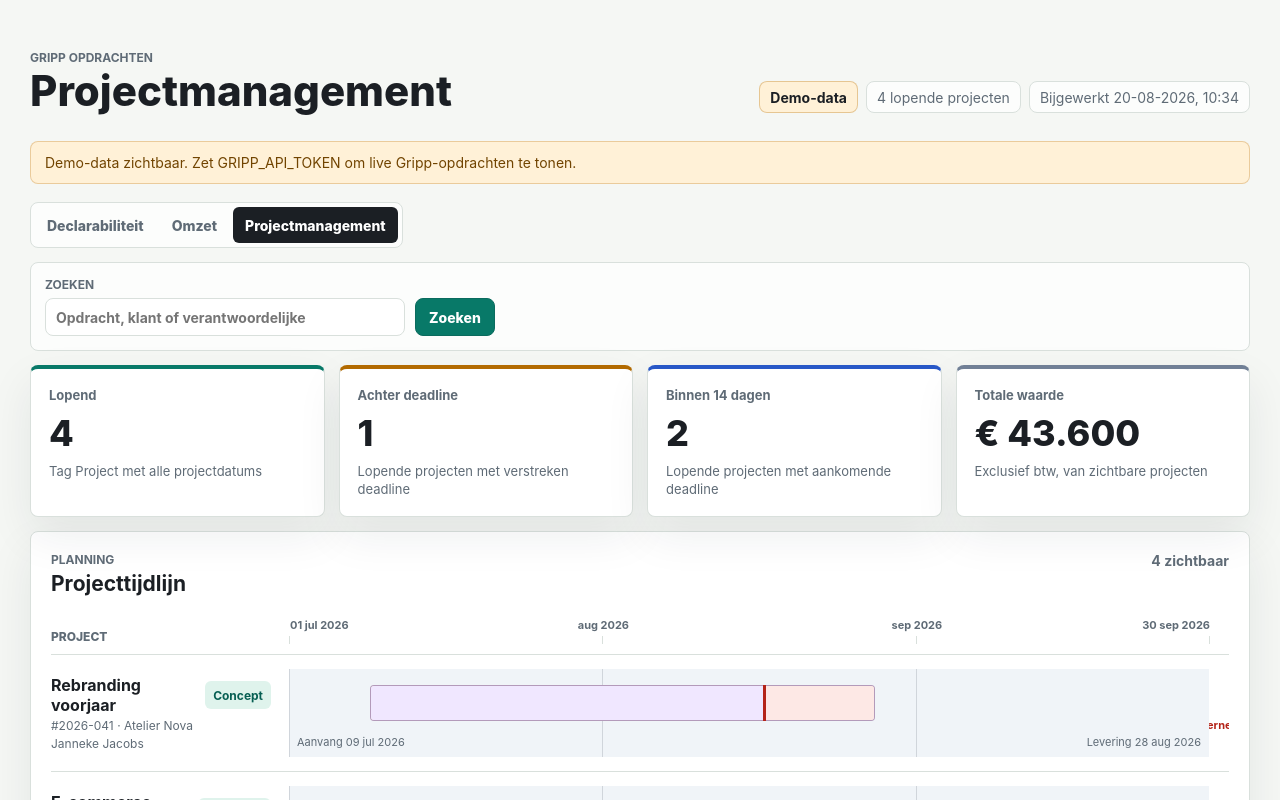
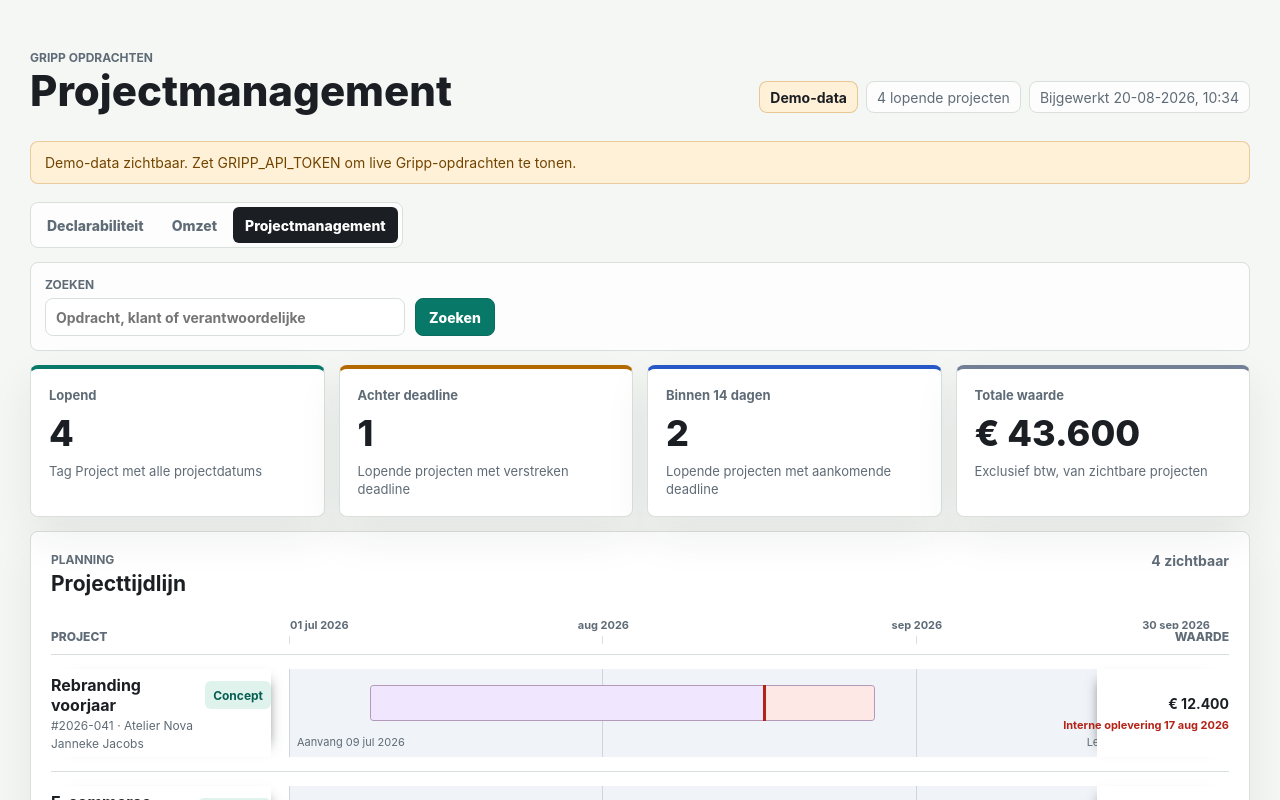
Before and after one commit to maxancedecot/GrippMCP, a Next.js app: page /projectmanagement in a window 1280 px wide. Shown: the top 800 px of the page. Built offline with nearby package versions, Linux system fonts and the light colour scheme.

Commit message:
Keep project details fixed during timeline scrolling

```diff
--- a/app/globals.css
+++ b/app/globals.css
@@ -746,6 +746,7 @@ td .inline-bar {
 }
 
 .project-timeline-wrap {
+  position: relative;
   overflow-x: auto;
   overscroll-behavior-x: contain;
   padding-bottom: 4px;
@@ -770,6 +771,28 @@ td .inline-bar {
   font-size: 12px;
   font-weight: 760;
   text-transform: uppercase;
+}
+
+.project-timeline-fixed {
+  background: var(--surface);
+}
+
+.project-timeline-fixed--left {
+  position: sticky;
+  z-index: 3;
+  left: 0;
+  box-shadow: 9px 0 12px -12px rgba(25, 35, 45, 0.7);
+}
+
+.project-timeline-fixed--right {
+  position: sticky;
+  z-index: 3;
+  right: 0;
+  box-shadow: -9px 0 12px -12px rgba(25, 35, 45, 0.7);
+}
+
+.project-timeline-header .project-timeline-fixed {
+  z-index: 4;
 }
 
 .project-timeline-summary-heading {
--- a/app/projectmanagement/page.tsx
+++ b/app/projectmanagement/page.tsx
@@ -184,7 +184,7 @@ function ProjectTimeline({
         style={{ minWidth: `${timelineMinimumWidth(timeline)}px` }}
       >
         <div className="project-timeline-header" aria-hidden="true">
-          <span>Project</span>
+          <span className="project-timeline-fixed project-timeline-fixed--left">Project</span>
           <div className="project-timeline-axis">
             {timeline.ticks.map((tick, index) => (
               <span
@@ -196,7 +196,7 @@ function ProjectTimeline({
               </span>
             ))}
           </div>
-          <span className="project-timeline-summary-heading">Waarde</span>
+          <span className="project-timeline-fixed project-timeline-fixed--right project-timeline-summary-heading">Waarde</span>
         </div>
 
         {projects.map((project) => {
@@ -209,7 +209,7 @@ function ProjectTimeline({
 
           return (
             <article className="project-timeline-row" key={project.id} role="listitem">
-              <div className="project-timeline-details">
+              <div className="project-timeline-details project-timeline-fixed project-timeline-fixed--left">
                 <div className="project-timeline-title-row">
                   <span className="row-title">{project.name}</span>
                   <span className="project-tag project-tag--good">{project.phase}</span>
@@ -240,7 +240,7 @@ function ProjectTimeline({
                 </div>
               </div>
 
-              <div className="project-timeline-summary">
+              <div className="project-timeline-summary project-timeline-fixed project-timeline-fixed--right">
                 <strong>{project.value > 0 ? formatCurrency(project.value) : "-"}</strong>
                 <span className={`project-timeline-deadline-label project-timeline-deadline-label--${deadlineTone}`}>
                   Interne oplevering {formatDate(deadlineDate)}
```
